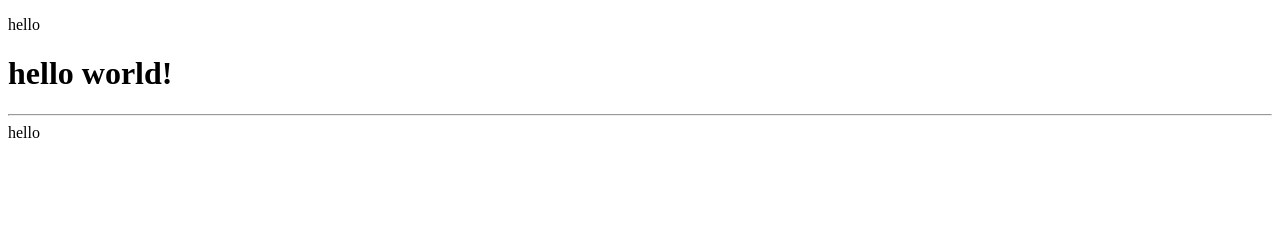
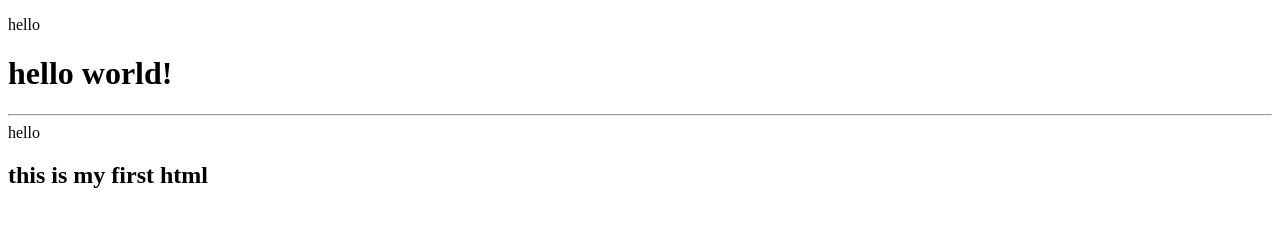
Before and after one commit to kirtan-anghan/html, a plain HTML site: page basic html/1.html in a window 1280 px wide. Drawn offline with Linux system fonts and the light colour scheme.

Commit message:
Update 1.html

```diff
--- a/basic html/1.html
+++ b/basic html/1.html
@@ -12,6 +12,8 @@
 
     <h1>hello world!</h1>
     <hr>hello
+    <h2>
+        this is my first html </h2>
 
 </body>
 </html>
```
